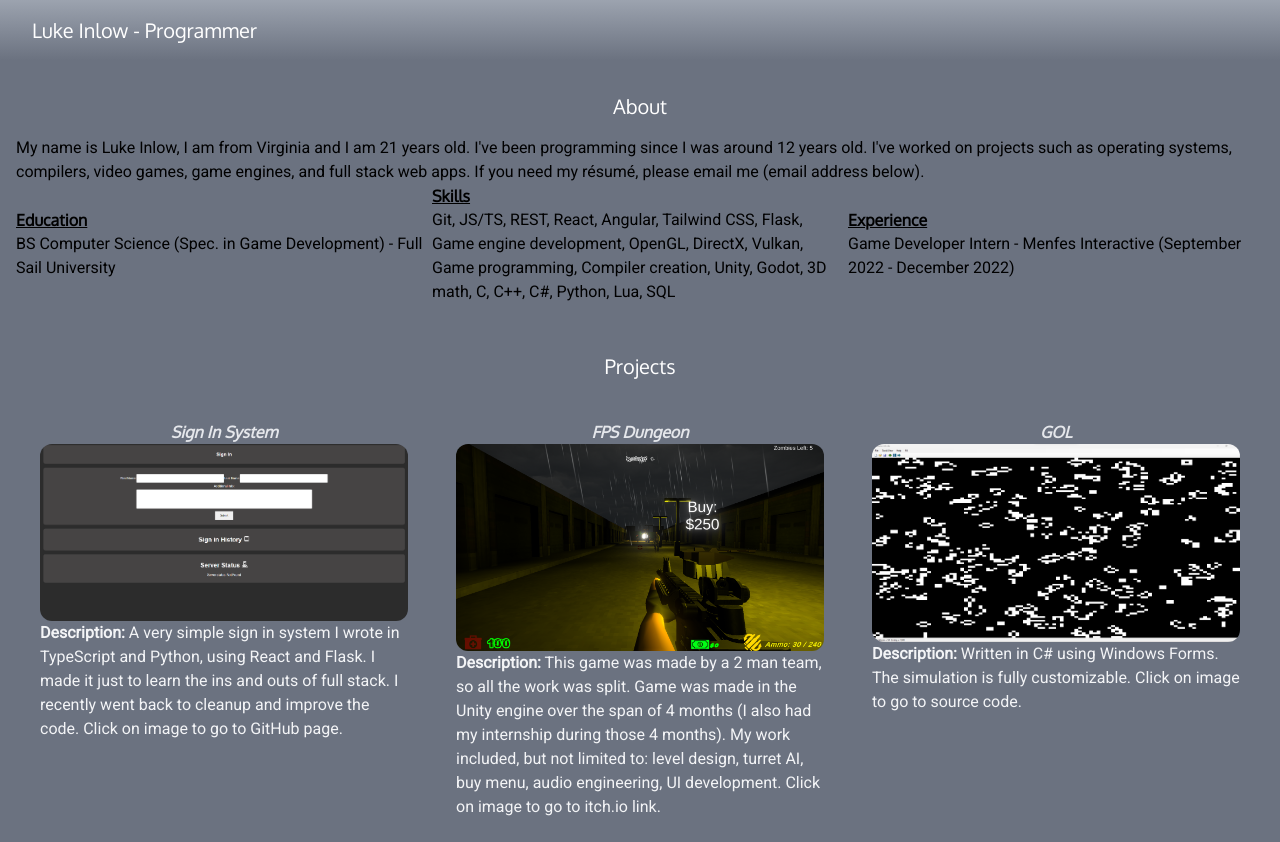
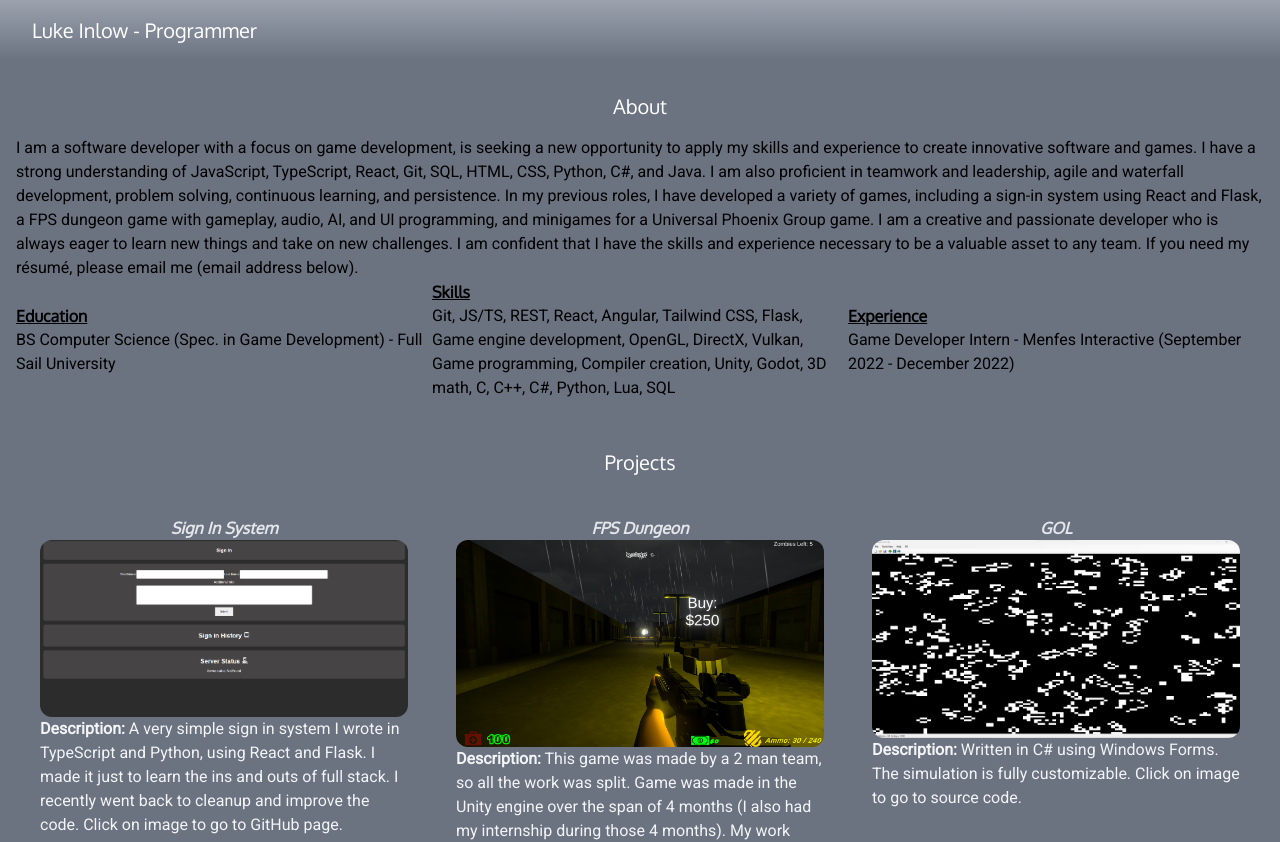
Before and after one commit to Lii02/portfolio, a React (Vite) app: page / in a window 1280 px wide. Shown: the top 842 px of the page. Built offline with nearby package versions, Linux system fonts and the light colour scheme.

Commit message:
Update about.tsx

```diff
--- a/src/components/about.tsx
+++ b/src/components/about.tsx
@@ -8,7 +8,10 @@ function About() {
       </h1>
 
       <p>
-        My name is Luke Inlow, I am from Virginia and I am 21 years old. I've been programming since I was around 12 years old. I've worked on projects such as operating systems, compilers, video games, game engines, and full stack web apps. If you need my résumé, please email me (email address below).
+        I am a software developer with a focus on game development, is seeking a new opportunity to apply my skills and experience to create innovative software and games.
+        I have a strong understanding of JavaScript, TypeScript, React, Git, SQL, HTML, CSS, Python, C#, and Java. I am also proficient in teamwork and leadership, agile and waterfall development, problem solving, continuous learning, and persistence.
+        In my previous roles, I have developed a variety of games, including a sign-in system using React and Flask, a FPS dungeon game with gameplay, audio, AI, and UI programming, and minigames for a Universal Phoenix Group game.
+        I am a creative and passionate developer who is always eager to learn new things and take on new challenges. I am confident that I have the skills and experience necessary to be a valuable asset to any team. If you need my résumé, please email me (email address below).
       </p>
 
       <div className='grid grid-cols-3 justify-items-center items-center'>
```
